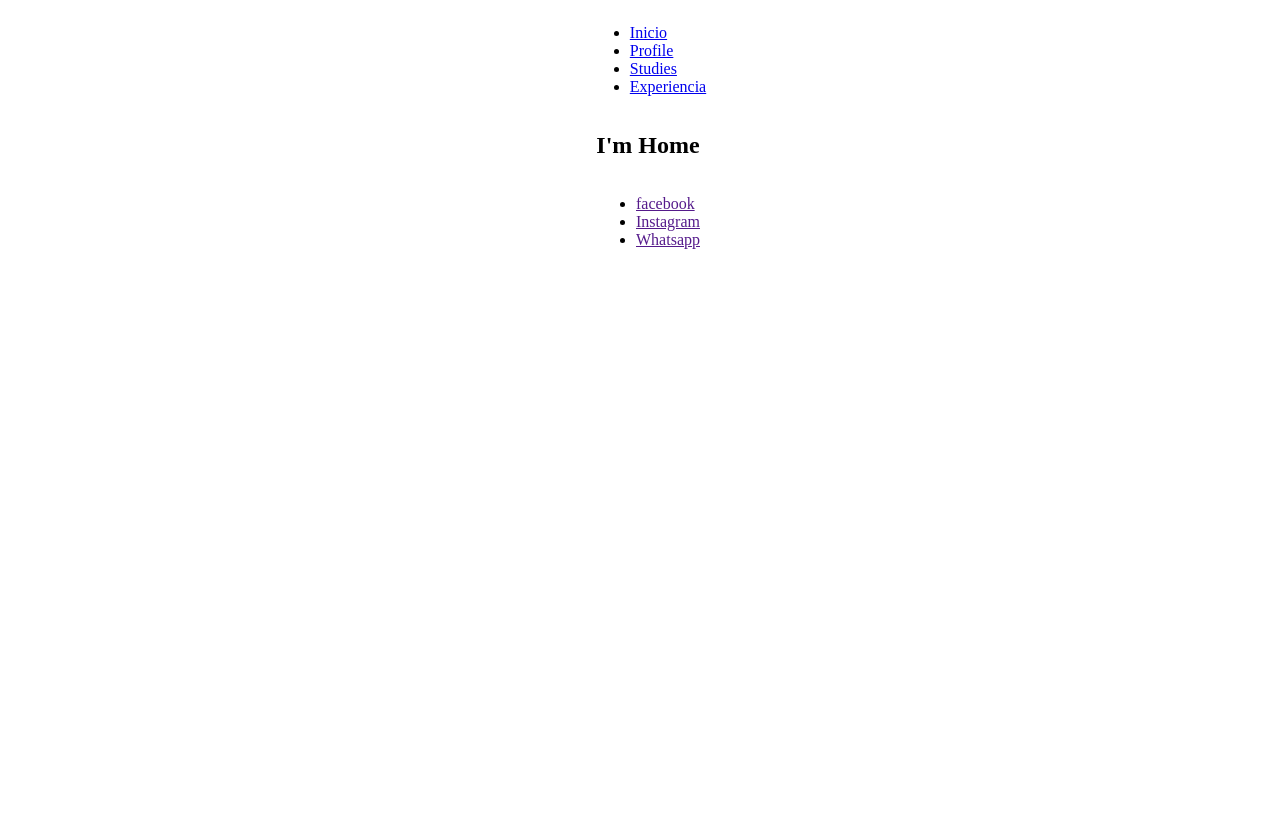
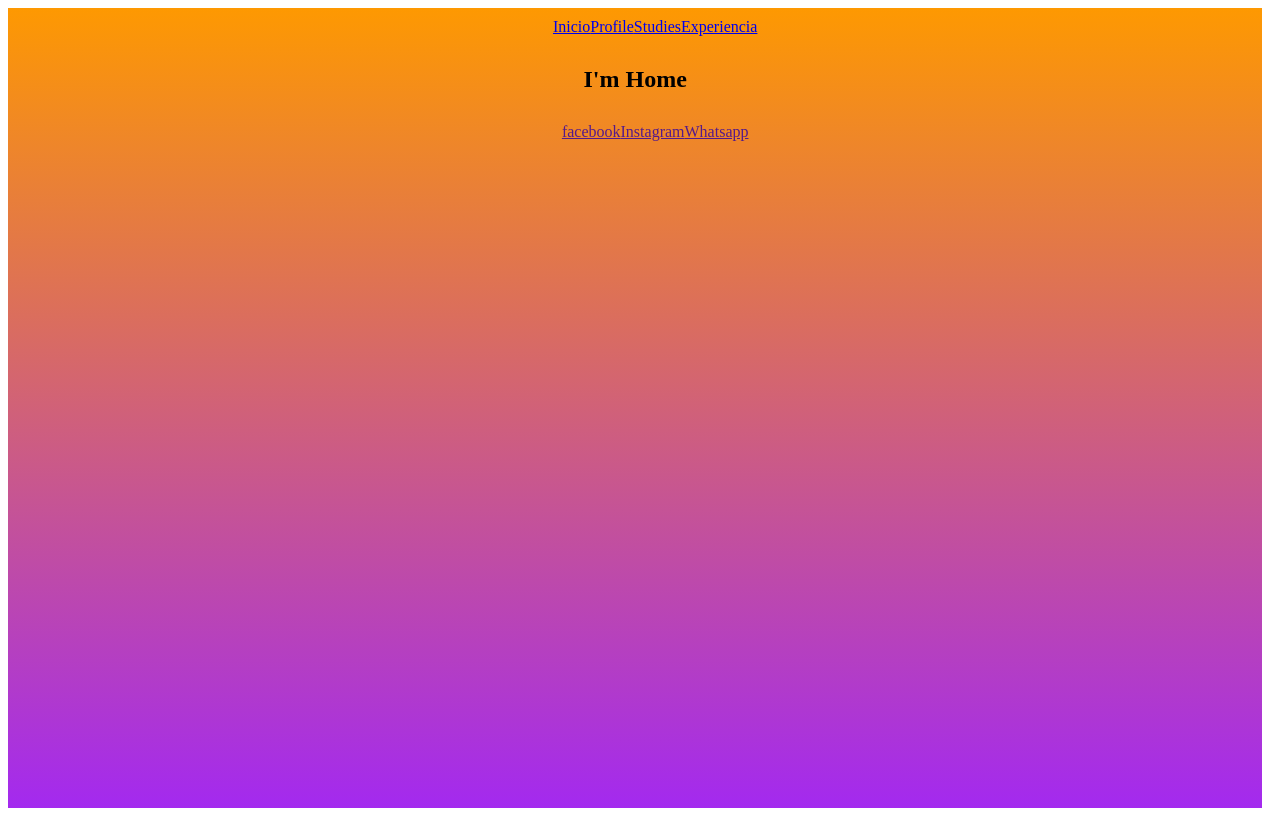
Before and after one commit to Andres234510/Portafolio_Andres_React, a React (Vite) app: page / in a window 1280 px wide. Built offline with nearby package versions, Linux system fonts and the light colour scheme.

Commit message:
Fourt commit

```diff
--- /dev/null
+++ b/src/components/Layout/NavBarApp/NavBar.css
@@ -0,0 +1,7 @@
+ul{
+    display: flex;
+    flex-direction: row;
+    list-style: none;
+    align-items: center;
+    margin: 10px;
+  }
--- a/src/components/Layout/NavBarApp/NavBar.jsx
+++ b/src/components/Layout/NavBarApp/NavBar.jsx
@@ -1,5 +1,5 @@
 import { ItemNavBarHeader } from "../../UI/ItemNavBar/ItemNavBarHeader/ItemNavBarHeader"
-
+import './NavBar.css'
 export const NavBar = () => {
     return(
         <nav>
--- /dev/null
+++ b/src/components/UI/ItemNavBar/ItemNavBarFooter/ItemNavBarFooter.css
@@ -0,0 +1,4 @@
+li{
+    margin: 20px;
+    cursor: pointer;
+  }
--- /dev/null
+++ b/src/components/UI/ItemNavBar/ItemNavBarHeader/ItemNavBarHeader.css
@@ -0,0 +1,4 @@
+li{
+    margin: 20px;
+    cursor: pointer;
+  }
--- a/src/index.css
+++ b/src/index.css
@@ -1,5 +1,5 @@
 body {
-  width: 100vw;
+  width: 98vw;
   height: 100vh;
   display: flex;
   flex-direction: column;
@@ -13,4 +13,5 @@ body {
   display: flex;
   flex-direction: column;
   align-items: center;
+  background-image: linear-gradient(hsl(36, 99%, 50%), hsl(277, 86%, 55%));
 }
```
